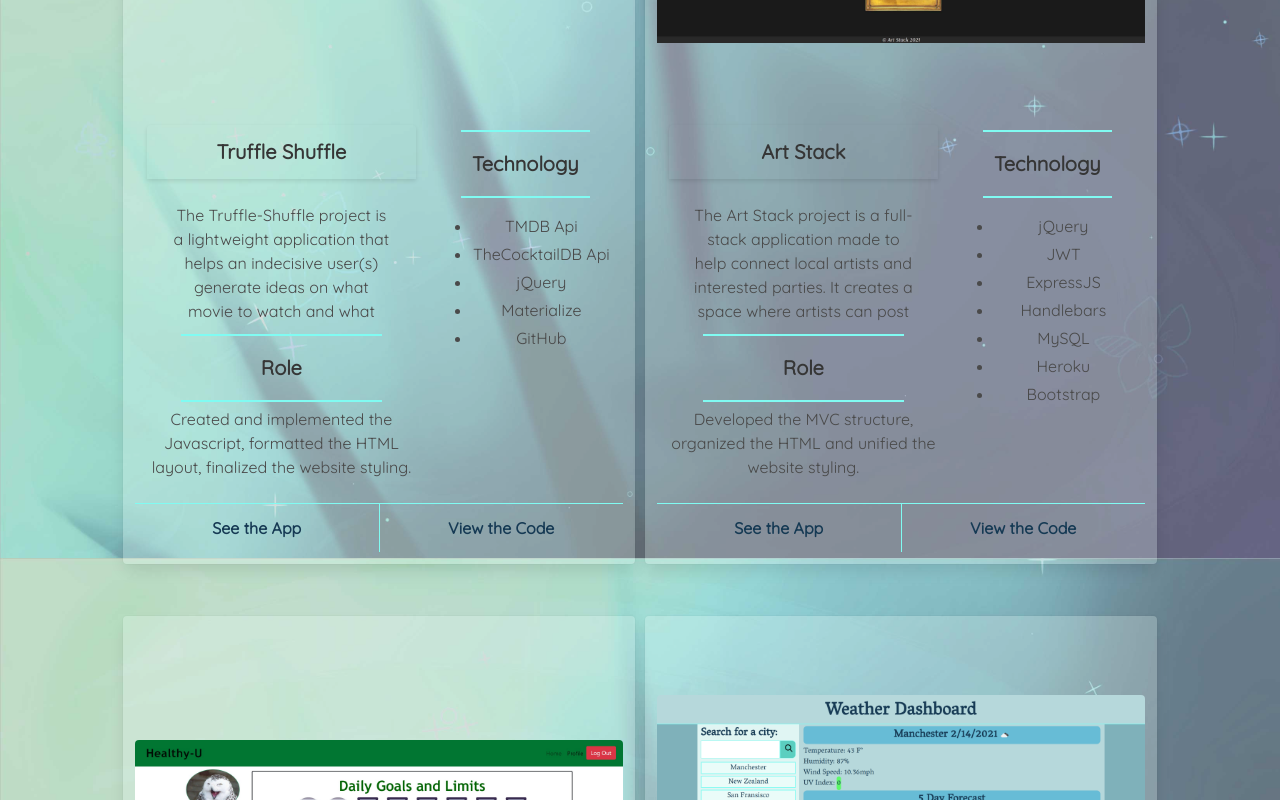
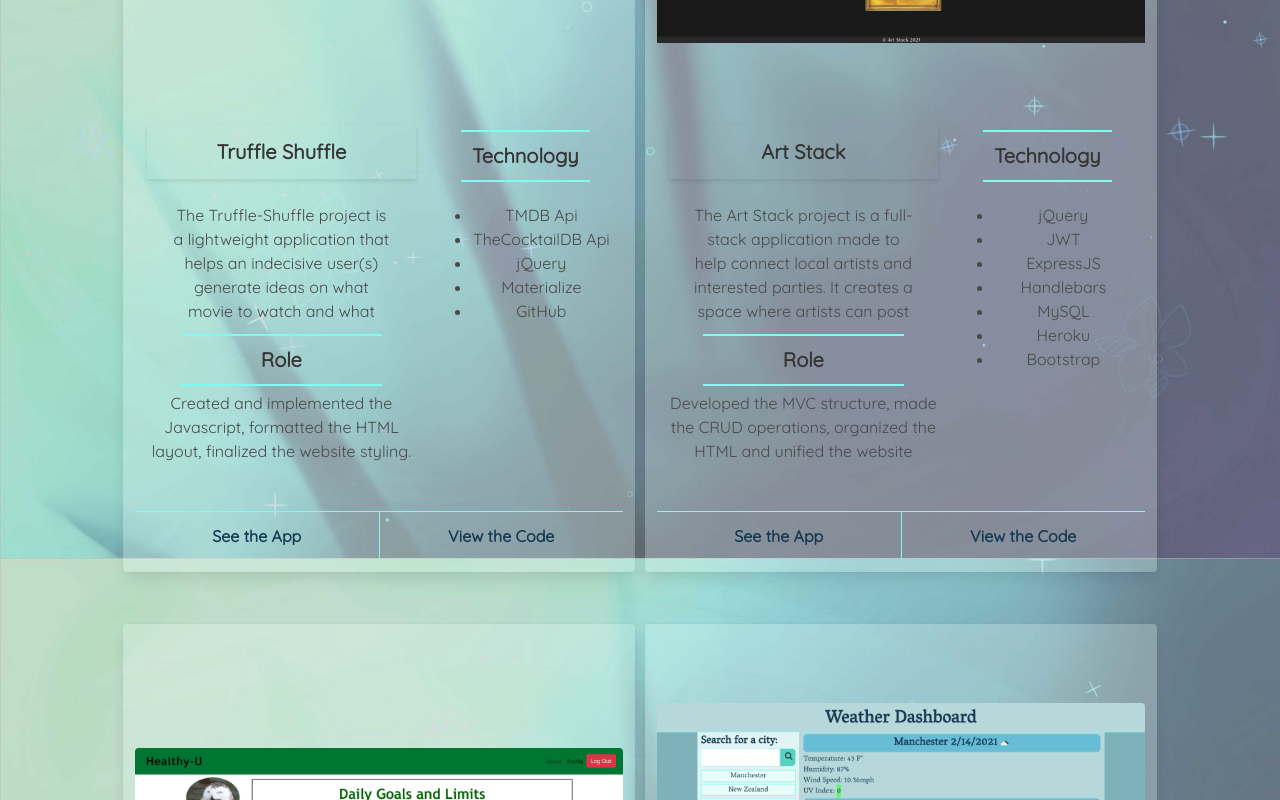
Before and after one commit to Ejhuang2015/ejhuang2015.github.io, a React (Create React App) app: page / in a window 1280 px wide. Shown: the part 1420-2220 px from the top of the page. Built offline with nearby package versions, Linux system fonts and the light colour scheme.

Commit message:
Updated content sizing

```diff
--- a/src/common/portfolioProjects.ts
+++ b/src/common/portfolioProjects.ts
@@ -29,7 +29,7 @@ const webProjects: IWebPortfolio[] = [
         id: 1,
         title: "Art Stack",
         desc: `The Art Stack project is a full-stack application made to help connect local artists and interested parties. It creates a space where artists can post their work and onlookers can view the assortment of artwork available.`,
-        job: "Developed the MVC structure, organized the HTML and unified the website styling.",
+        job: "Developed the MVC structure, made the CRUD operations, organized the HTML and unified the website styling.",
         tools: ["jQuery", "JWT", "ExpressJS", "Handlebars", "MySQL", "Heroku", "Bootstrap"],
         image: artStack,
         sourceLink: "https://github.com/TheTiiiim/art-stack",
--- a/src/components/AboutMe/index.tsx
+++ b/src/components/AboutMe/index.tsx
@@ -23,7 +23,7 @@ function AboutMe() {
               <div className="columns about">
                 <div className="column is-4">
                   <header className="about underlined">Traits</header>
-                  <ul>
+                  <ul className="noBullets">
                     <li>Well Organized</li>
                     <li>Honest</li>
                     <li>Team-Oriented</li>
@@ -31,7 +31,7 @@ function AboutMe() {
                 </div>
                 <div className="column is-4">
                   <header className="about underlined">Languages</header>
-                  <ul>
+                  <ul className="noBullets">
                     <li>TypeScript</li>
                     <li>C++</li>
                     <li>Python</li>
@@ -39,7 +39,7 @@ function AboutMe() {
                 </div>
                 <div className="column is-4">
                   <header className="about underlined">Technologies</header>
-                  <ul>
+                  <ul className="noBullets">
                     <li>React</li>
                     <li>Node.js</li>
                     <li>Adobe Photoshop</li>
--- a/src/components/Navbar/index.tsx
+++ b/src/components/Navbar/index.tsx
@@ -124,9 +124,9 @@ function Navbar() {
                 </div>
             </nav>
 
-            <Modal header="Reach out to me!"
+            <Modal header="Reach out to me"
                 body={
-                    <ul>
+                    <ul className="mt-0">
                         <li><strong>Phone:</strong> <a href="tel:6033917861">(603) 391-7861</a></li>
                         <li><strong>Email:</strong> <a href="mailto:ejhuang.2015@gmail.com">ejhuang.2015@gmail.com</a></li>
                     </ul>
--- a/src/components/WebPortfolio/index.tsx
+++ b/src/components/WebPortfolio/index.tsx
@@ -33,11 +33,11 @@ function WebPortfolio() {
                                 {item.desc}
                             </p>
                         </div>
+                        <div>
                             <hr className="smallHR"/>
-                        <div>
-                            <p className="is-centered card-header-title">Role</p>
+                                <p className="is-centered card-header-title py-1">Role</p>
                             <hr className="smallHR"/>
-                            <p className="content">
+                            <p className="card-content-small">
                                 {item.job}
                             </p>
                         </div>
@@ -45,9 +45,9 @@ function WebPortfolio() {
                     <div className="column">
                         <div>
                             <hr className="smallHR"/>
-                                <p className="is-centered card-header-title">Technology</p>
+                                <p className="is-centered card-header-title py-1">Technology</p>
                             <hr className="smallHR"/>
-                            <div className="content">
+                            <div className="card-content-tall">
                                 <ul>
                                     {item.tools.map(mapTools)}
                                 </ul>
--- a/src/lightBlueStyle.css
+++ b/src/lightBlueStyle.css
@@ -115,6 +115,16 @@ hr.smallHR {
     width: 75%;
     margin: 5px auto;
 }
+/* Lists */
+ul {
+    list-style-type:disc;
+    margin-left: 2em;
+    margin-top: 1em;
+}
+ul.noBullets {
+    list-style-type:none;
+    margin: auto;
+}
 
 /* Fancy Text */
 p.quote {
--- a/src/style.css
+++ b/src/style.css
@@ -90,6 +90,20 @@ strong {
     height: 150px;
     overflow-y: auto;
 }
+.card-content-tall{
+    height: 300px;
+    overflow-y: auto;
+}
+@media screen and (max-width: 1024px) {
+    .card-content-tall {
+        max-height: 150px;
+        margin: auto;
+    }
+}
+.card-content-small{
+    height: 75px;
+    overflow-y: auto;
+}
 /* Card Footer */
 .card-footer {
     border-color: rgb(128,251,242);
```
